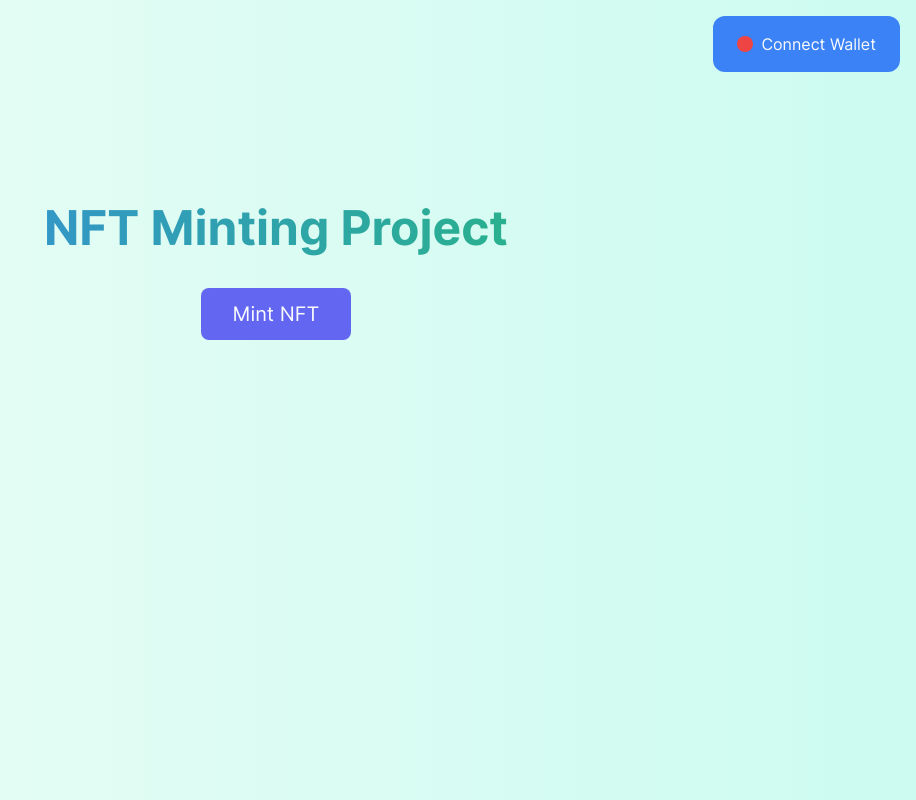
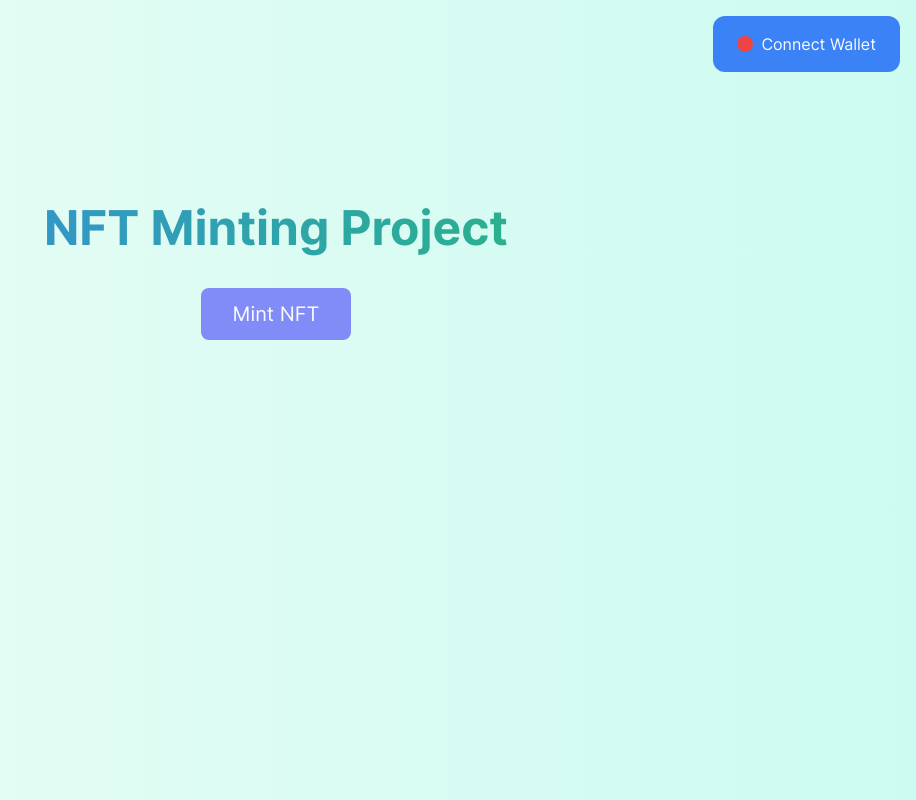
Before and after one commit to danialhasan/NFT_frontend, a Vue app: page / in a window 1280 px wide. Shown: the whole page, without its empty margins (364-1280 px from the left). Built offline with nearby package versions, Linux system fonts and the light colour scheme.

Commit message:
added cross chain protection and mint prevention on non-rinkeby networks

```diff
--- a/src/App.vue
+++ b/src/App.vue
@@ -1,5 +1,5 @@
 <template>
-  <div class="bg-gradient-to-r from-emerald-50 to-teal-100 w-full h-full lg:h-screen">
+  <div class="bg-gradient-to-r from-emerald-50 to-teal-100 w-full h-screen">
     <router-view />
   </div>
 </template>
--- a/src/views/Home.vue
+++ b/src/views/Home.vue
@@ -9,6 +9,7 @@ const { ethereum } = window;
 export default {
 	data() {
 		return {
+			userCanMint: true,
 			nftMinted: false,
 			currentAccount: '',
 			walletIsConnected: false,
@@ -101,6 +102,7 @@ export default {
 			}
 		},
 		async mintCatNFT() {
+			if (!this.userCanMint) return;
 			try {
 				if (!ethereum) {
 					throw Error('Ethereum object was not found; Please connect Metamask.');
@@ -179,23 +181,22 @@ export default {
 							description: 'Warning: You are on the mainnet. Please switch to the Rinkeby network.',
 						}, true)
 						break;
-					case 2:
-						console.log("Switched to Expanse")
-						break;
-					case 3:
-						console.log("Switched to Ropsten")
-						break;
+
 					case 4:
 						console.log("Switched to Rinkeby")
 						window.location.reload()
 						break;
-					case 5:
-						console.log("Switched to Gorli")
-						break;
-					case 6:
-						console.log("Switched to Classic Testnet")
-						break;
+
 					default:
+						this.walletIsConnected = false;
+						this.currentAccount = "";
+						this.userCanMint = false;
+						this.triggerFlashMessage({
+							role: 'warning',
+							eackgroundColos: 'bg-yellow-400',
+							textColor: 'text-gray-900',
+							description: 'Warning: Please switch to the Rinkeby network.',
+						}, false)
 						break;
 				}
 			})
@@ -208,7 +209,11 @@ export default {
 					description: 'WARNING: You are not connected to the Rinkeby network. This dapp only works on the Rinkeby network.',
 				})
 				this.walletIsConnected = false;
-				this.currentAccount = ""
+				this.currentAccount = "";
+				this.userCanMint = false;
+			}
+			else {
+				this.userCanMint = true;
 			}
 		},
 
@@ -228,6 +233,13 @@ export default {
 		addressIsConnected() {
 			return typeof this.currentAccount === 'string' && this.currentAccount.length > 0;
 		},
+		canUserMint() {
+			if (this.userCanMint) {
+				return "bg-indigo-400 cursor-pointer"
+			} else {
+				return "bg-indigo-200 cursor-not-allowed"
+			}
+		}
 	},
 	mounted() {
 		this.checkWalletConnected();
@@ -257,7 +269,9 @@ export default {
 		>NFT Minting Project</h1>
 
 		<button
-			class="px-8 py-3 text-xl rounded-lg mt-6 bg-indigo-500 text-gray-50 mx-auto"
+			class="px-8 py-3 text-xl rounded-lg mt-6 text-gray-50 mx-auto"
+			:class="canUserMint"
+			id="mintCatNFTButton"
 			@click="mintCatNFT"
 		>Mint NFT</button>
 		<div
```
